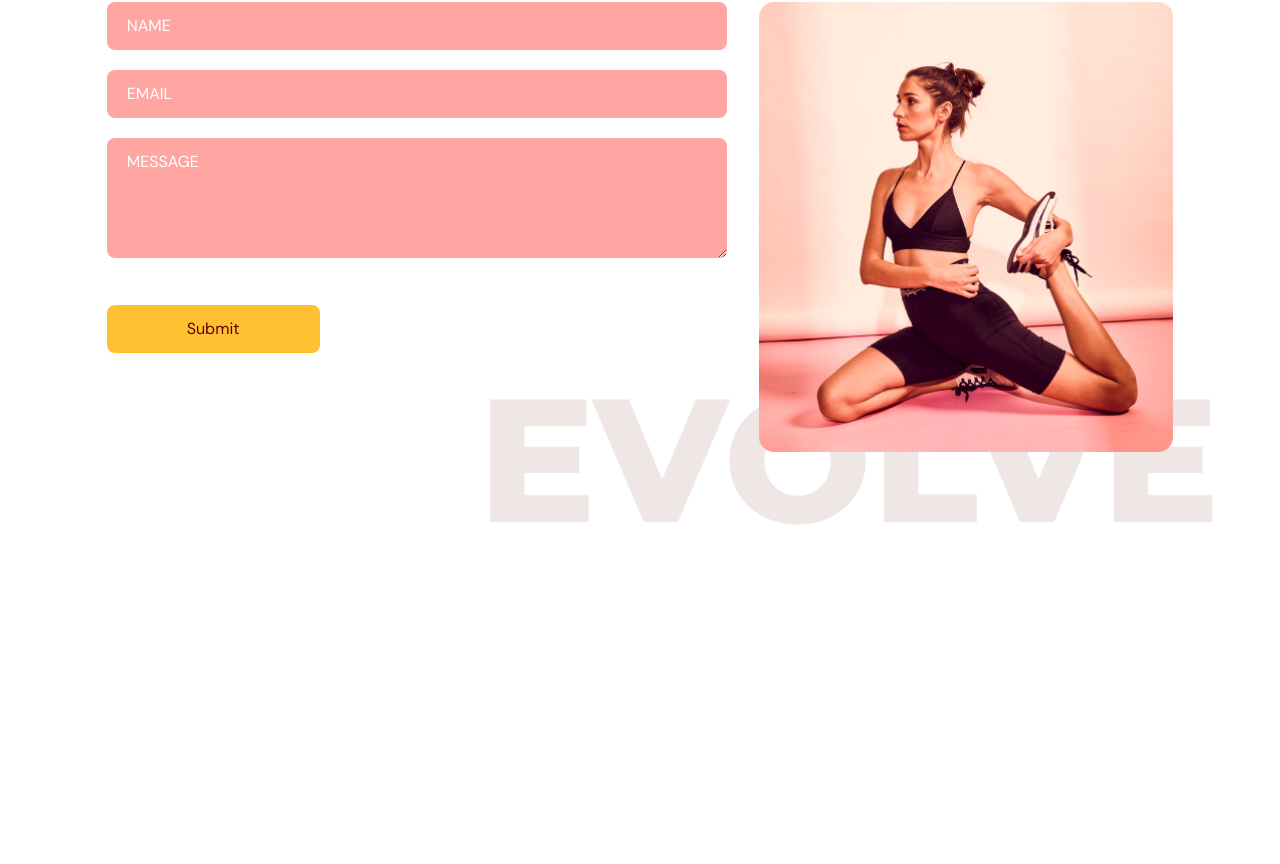
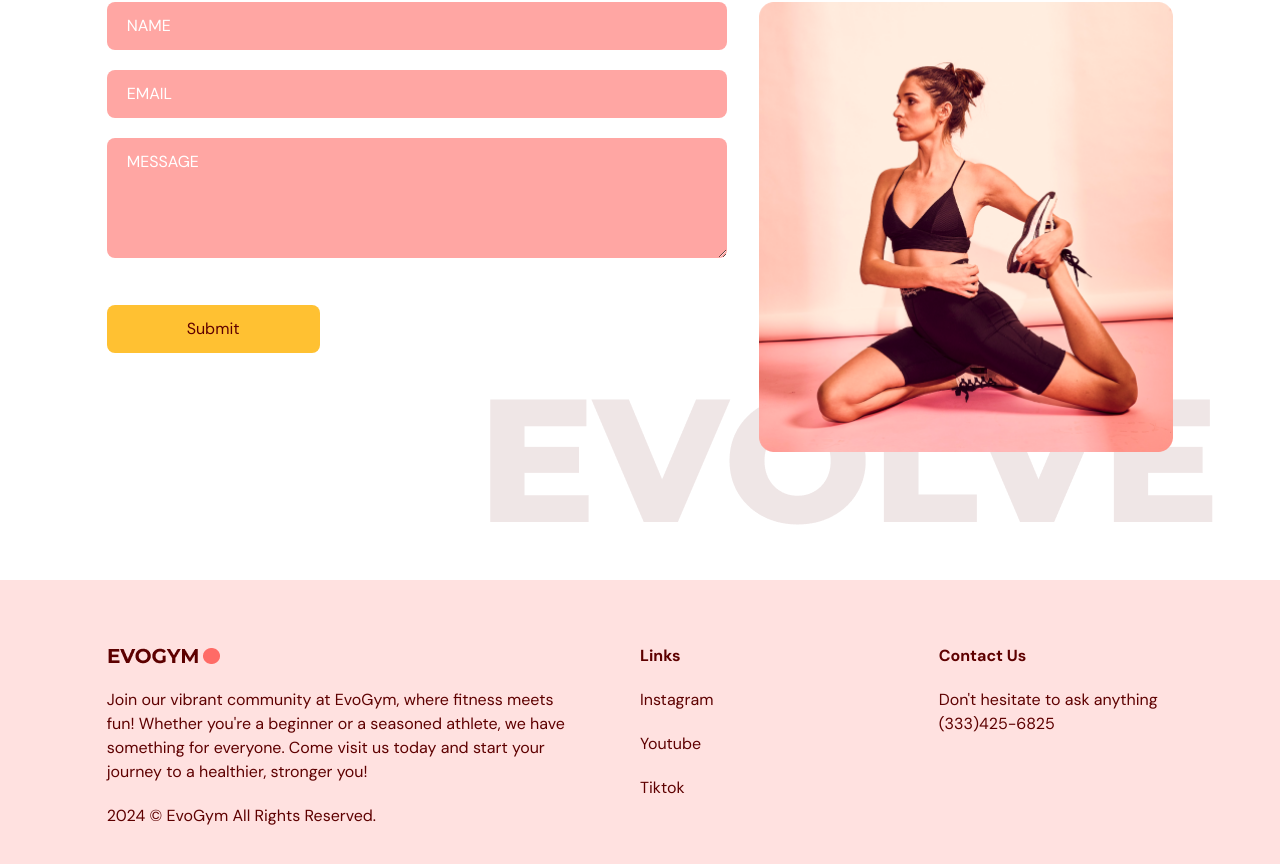
Before and after one commit to sasa-potezica/evo-gym, a React (Vite) app: page / in a window 1280 px wide. Shown: the part 3359-4223 px from the top of the page. Before the commit the page ends 3939 px from the top, so only its background shows below. Built offline with nearby package versions, Linux system fonts and the light colour scheme.

Commit message:
Create Footer Component

```diff
--- a/src/App.tsx
+++ b/src/App.tsx
@@ -5,7 +5,7 @@
 import Benefits from '@/scenes/benefits'
 import OurClasses from '@/scenes/ourClasses'
 import ContactUs from '@/scenes/contactUs'
-
+import Footer from '@/scenes/footer'
 
 function App() {
   const [selectedPage, setSelectedPage] = useState<SelectedPage>(SelectedPage.Home)
@@ -34,6 +34,7 @@
       <Benefits setSelectedPage={setSelectedPage} />
       <OurClasses setSelectedPage={setSelectedPage} />
       <ContactUs setSelectedPage={setSelectedPage} />
+      <Footer />
     </div>
   )
 }
--- /dev/null
+++ b/src/scenes/footer/index.tsx
@@ -0,0 +1,29 @@
+import Logo from '@/assets/Logo.png'
+
+const Footer = () => {
+    const currentYear = new Date().getFullYear();
+  return (
+    <footer className='bg-primary-100 py-16'>
+        <div className='justify-content mx-auto w-5/6 gap-16 md:flex'>
+            <div className='mt-16 basis-1/2 md:mt-0'>
+                <img src={Logo} alt="logo" />
+                <p className='my-5'>Join our vibrant community at EvoGym, where fitness meets fun! Whether you're a beginner or a seasoned athlete, we have something for everyone. Come visit us today and start your journey to a healthier, stronger you!</p>
+                <p>{currentYear} © EvoGym All Rights Reserved.</p>
+            </div>
+            <div className='mt-16 basis-1/4 md:mt-0'>
+                <h4 className='font-bold'>Links</h4>
+                <p className='mt-5'>Instagram</p>
+                <p className='mt-5'>Youtube</p>
+                <p className='mt-5'>Tiktok</p>
+            </div>
+            <div className='mt-16 basis-1/4 md:mt-0'>
+                <h4 className='font-bold'>Contact Us</h4>
+                <p className='mt-5'>Don't hesitate to ask anything</p>
+                <p>(333)425-6825</p>
+            </div>
+        </div>
+    </footer>
+  )
+}
+
+export default Footer
```
